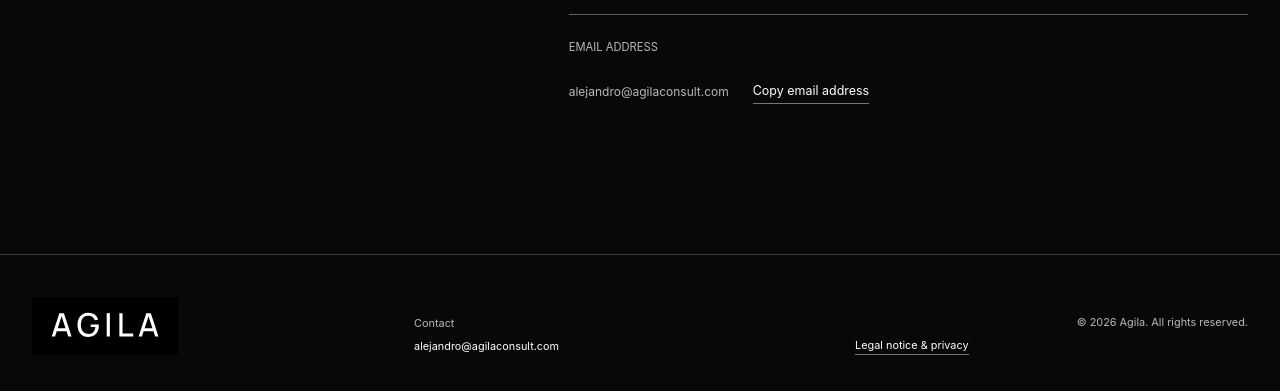
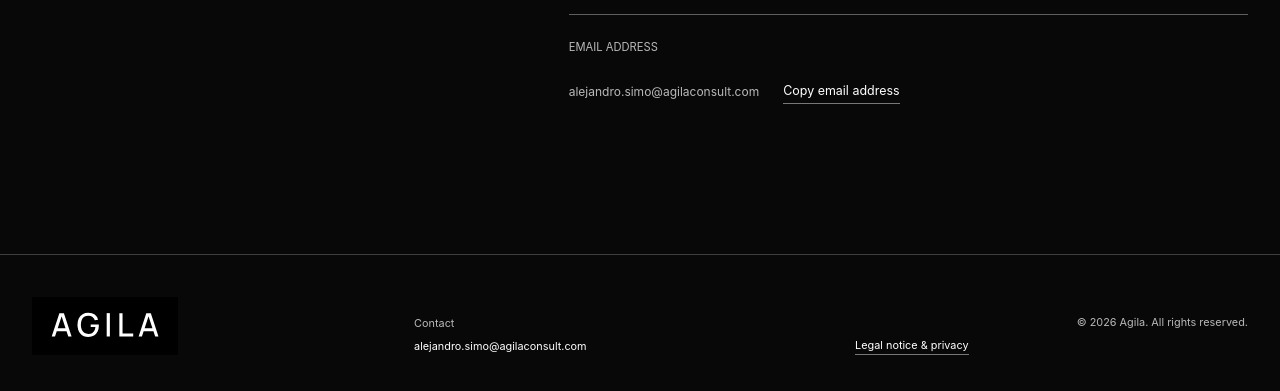
Before and after one commit to a-sim/agilaconsulting, a Next.js app: page / in a window 1280 px wide. Shown: the part 5744-6135 px from the top of the page. Built offline with nearby package versions, Linux system fonts and the light colour scheme.

Commit message:
Correct public contact email (#21)

```diff
--- a/app/content.ts
+++ b/app/content.ts
@@ -1,6 +1,6 @@
 export const site = {
   canonicalUrl: "https://agilaconsult.com",
-  email: "alejandro@agilaconsult.com",
+  email: "alejandro.simo@agilaconsult.com",
   linkedin: "https://www.linkedin.com/in/asimovesperinas/",
   fit4AiUrl:
     "https://luxinnovation.lu/digitalise-activities/digital-cyber-maturity/fit-4-ai",
```
Also changed, not shown: public/.well-known/security.txt, 2 other files (tests, documents, lock files or other folders).
